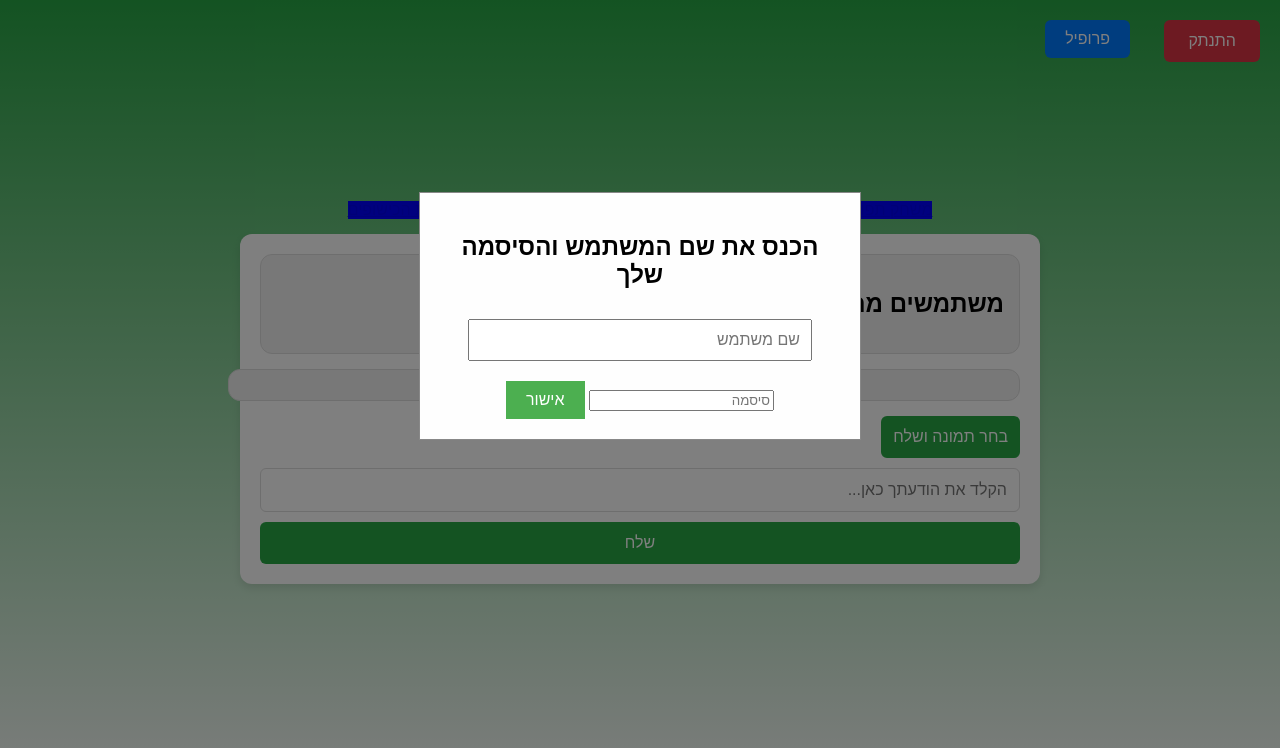
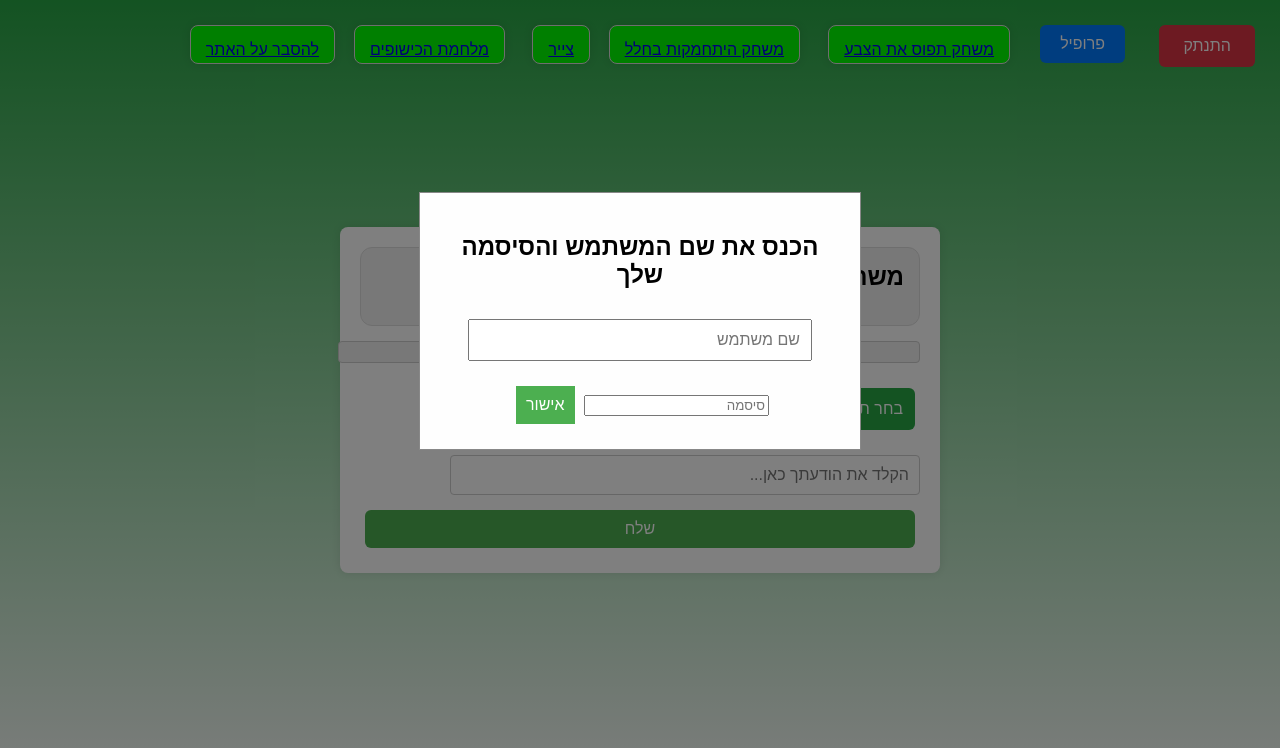
Before and after one commit to demama7/chat_nisioni7, a website: page public/register.html in a window 1280 px wide. Drawn offline with nearby package versions, Linux system fonts and the light colour scheme; no server answers.

```diff
--- a/public/style.css
+++ b/public/style.css
@@ -1,31 +1,28 @@
-/* סגנון כללי */
 body {
     font-family: Arial, sans-serif;
     margin: 0;
-    padding: 0;
+    height: 100vh;
     display: flex;
     flex-direction: column;
+    align-items: center;
     justify-content: center;
-    align-items: center;
-    min-height: 100vh;
     background: linear-gradient(to bottom, #28a745, #ffffff);
+    transition: background 2s ease;
     direction: rtl;
+    text-align: right;
 }
-
-/* עיצוב מיכל הצ'אט */
 .chat-container {
-    width: 90%;
+    display: flex;
+    flex-direction: column;
+    width: 100%;
     max-width: 800px;
-    background-color: white;
+    background: white;
     border-radius: 12px;
     box-shadow: 0 4px 8px rgba(0, 0, 0, 0.1);
     padding: 20px;
-    margin: 15px;
+    margin: 25px;
     box-sizing: border-box;
-    transition: all 0.3s ease;
 }
-
-/* עיצוב הודעות */
 #chatMessages {
     width: 100%;
     max-height: 400px;
@@ -38,7 +35,6 @@
     display: flex;
     flex-direction: column;
 }
-
 .chat-message {
     margin: 10px 0;
     display: flex;
@@ -46,12 +42,10 @@
     align-items: flex-start;
     width: 100%;
 }
-
 .chat-message span {
     font-weight: bold;
     color: #333;
 }
-
 .chat-message button {
     background-color: #dc3545;
     color: white;
@@ -63,28 +57,28 @@
     margin-top: 5px;
     transition: background-color 0.3s;
 }
-
 .chat-message button:hover {
     background-color: #c82333;
 }
-
-/* טופס הצ'אט */
 .chat-form {
     display: flex;
     flex-direction: column;
     width: 100%;
 }
-
-.chat-form input[type="text"],
-.chat-form input[type="file"] {
+.chat-form input[type="text"] {
     margin-bottom: 10px;
     padding: 12px;
     border: 1px solid #ddd;
     border-radius: 6px;
+}
+.chat-form input[type="file"] {
+    margin-bottom: 10px;
+    border: 1px solid #ddd;
+    border-radius: 6px;
+    padding: 12px;
+    display: block;
     width: 100%;
-    box-sizing: border-box;
 }
-
 .chat-form button {
     padding: 12px;
     background-color: #28a745;
@@ -95,12 +89,9 @@
     font-size: 1em;
     transition: background-color 0.3s;
 }
-
 .chat-form button:hover {
-    background-color: #218838;
+    background-color: #28a745;
 }
-
-/* כפתור התנתקות */
 #logoutButton {
     position: absolute;
     top: 20px;
@@ -114,12 +105,9 @@
     font-size: 1em;
     transition: background-color 0.3s;
 }
-
 #logoutButton:hover {
     background-color: #c82333;
 }
-
-/* רשימת משתמשים */
 #userList {
     width: 100%;
     max-height: 200px;
@@ -131,13 +119,11 @@
     padding: 15px;
     box-sizing: border-box;
 }
-
 #userList ul {
     list-style: none;
     padding: 0;
     margin: 0;
 }
-
 #userList li {
     margin: 8px 0;
     padding: 5px;
@@ -145,14 +131,11 @@
     background-color: #ffffff;
     box-shadow: 0 2px 4px rgba(0, 0, 0, 0.1);
 }
-
-/* עיצוב כפתורי קובץ */
 .file-upload-wrapper {
     position: relative;
     overflow: hidden;
     display: inline-block;
 }
-
 .file-upload-wrapper input[type="file"] {
     font-size: 100px;
     position: absolute;
@@ -161,7 +144,6 @@
     opacity: 0;
     cursor: pointer;
 }
-
 .file-upload-btn {
     padding: 12px 24px;
     background-color: #28a745;
@@ -173,18 +155,167 @@
     display: inline-block;
     transition: background-color 0.3s;
 }
-
 .file-upload-btn:hover {
+    background-color: #28a745;
+}
+#roomActions {
+    display: flex;
+    flex-direction: column;
+    margin-bottom: 20px;
+}
+#roomActions button {
+    margin-bottom: 10px;
+    padding: 12px;
+    background-color: #28a745;
+    color: white;
+    border: none;
+    border-radius: 6px;
+    cursor: pointer;
+    font-size: 1em;
+    transition: background-color 0.3s;
+}
+#roomActions button:hover {
     background-color: #218838;
 }
 
-/* כלי דינמי - פרופיל */
+
+body {
+    font-family: Arial, sans-serif;
+    background-color: #f4f4f4;
+    margin: 0;
+    padding: 0;
+    direction: rtl; /* תמיכה בכיוון ימין לשמאל */
+}
+
+.chat-container {
+    max-width: 600px;
+    margin: 20px auto;
+    background-color: #fff;
+    padding: 20px;
+    box-shadow: 0 0 10px rgba(0, 0, 0, 0.1);
+    border-radius: 8px;
+}
+
+#logoutButton {
+    background-color: #ff4b4b;
+    color: white;
+    border: none;
+    padding: 10px;
+    margin-bottom: 20px;
+    cursor: pointer;
+}
+
+#logoutButton:hover {
+    background-color: #ff1f1f;
+}
+
+#userList h2 {
+    margin-top: 0;
+}
+
+#chatMessages {
+    max-height: 300px;
+    overflow-y: auto;
+    margin-bottom: 20px;
+    border: 1px solid #ccc;
+    padding: 10px;
+    border-radius: 4px;
+}
+
+.chat-form {
+    display: flex;
+    flex-direction: column;
+}
+
+.file-upload-wrapper {
+    margin-bottom: 10px;
+}
+
+input[type="file"] {
+    display: none;
+}
+
+.file-upload-btn {
+    background-color: #4CAF50;
+    color: white;
+    border: none;
+    padding: 10px;
+    cursor: pointer;
+}
+
+.file-upload-btn:hover {
+    background-color: #45a049;
+}
+
+#messageInput {
+    padding: 10px;
+    border: 1px solid #ccc;
+    border-radius: 4px;
+    margin-bottom: 10px;
+}
+
+#sendMessageButton {
+    background-color: #4CAF50;
+    color: white;
+    border: none;
+    padding: 10px;
+    cursor: pointer;
+}
+
+#sendMessageButton:hover {
+    background-color: #45a049;
+}
+
+/* עיצוב המודאל */
+.modal {
+    display: none; /* מוסתר כברירת מחדל */
+    position: fixed;
+    z-index: 1;
+    left: 0;
+    top: 0;
+    width: 100%;
+    height: 100%;
+    background-color: rgba(0, 0, 0, 0.5); /* רקע שקוף */
+}
+
+.modal-content {
+    background-color: #fefefe;
+    margin: 15% auto;
+    padding: 20px;
+    border: 1px solid #888;
+    width: 80%;
+    max-width: 400px;
+    text-align: center;
+}
+
+input[type="text"] {
+    width: 80%;
+    padding: 10px;
+    margin-top: 10px;
+    margin-bottom: 20px;
+    font-size: 16px;
+}
+
+button {
+    padding: 10px 20px;
+    background-color: #4CAF50;
+    color: white;
+    border: none;
+    cursor: pointer;
+    font-size: 16px;
+}
+
+button:hover {
+    background-color: #45a049;
+}
+
+/* סגנון הכפתור למעלה בצד שמאל */
 #profileButton {
     position: absolute;
-    top: 20px;
-    right: 150px;
-    background-color: #007bff;
-    color: white;
+    top: 20px; /* מרחק מהקצה העליון של המסך */
+    right: 150px; /* מרחק מהקצה הימני של המסך */
+    background-color: #007bff; /* צבע רקע */
+    color: white; /* צבע טקסט */
     border: none;
     padding: 10px 20px;
     border-radius: 6px;
@@ -194,15 +325,34 @@
 }
 
 #profileButton:hover {
-    background-color: #0056b3;
+    background-color: #0056b3; /* צבע רקע בעת ריחוף */
 }
 
-/* תפריט פרופיל */
+/* סגנון כפתור התנתקות למעלה בצד ימין */
+#logoutButton {
+    position: absolute;
+    top: 20px; /* מרחק מהקצה העליון של המסך */
+    right: 20px; /* מרחק מהקצה הימני של המסך */
+    background-color: #dc3545; /* צבע רקע */
+    color: white; /* צבע טקסט */
+    border: none;
+    padding: 12px 24px;
+    border-radius: 6px;
+    cursor: pointer;
+    font-size: 1em;
+    transition: background-color 0.3s;
+}
+
+#logoutButton:hover {
+    background-color: #c82333; /* צבע רקע בעת ריחוף */
+}
+
+/* סגנון לתפריט פרופיל */
 #profileMenu {
-    display: none;
+    display: none; /* מוסתר כברירת מחדל */
     position: absolute;
-    top: 60px;
-    right: 20px;
+    top: 60px; /* מרחק מהקצה העליון של המסך */
+    right: 20px; /* מרחק מהקצה השמאלי של המסך */
     background-color: #fff;
     border: 1px solid #ddd;
     border-radius: 8px;
@@ -220,85 +370,96 @@
     margin: 5px 0;
 }
 
-/* כפתור סגירה לתפריט */
-#closeProfileMenu {
+
+#closeProfileMenu{
     background-color: #ff0019;
 }
 
-#openPassword {
-    background-color: #066ddb;
+#openPassword{
+    background-color: #066ddb ;
 }
 
-/* עיצוב רספונסיבי */
-@media only screen and (max-width: 600px) {
-    .chat-container {
-        width: 100%;
-        padding: 15px;
-    }
+body {
+    font-family: Arial, sans-serif;
+    display: flex;
+    justify-content: center;
+    align-items: center;
+    height: 100vh;
+    margin: 0;
+    background-color: #f0f0f0;
+}
 
-    #logoutButton {
-        padding: 10px;
-        font-size: 0.9em;
-    }
+#gameContainer {
+    text-align: center;
+    width: 80%;
+}
 
-    #profileButton {
-        right: 100px;
-    }
+#canvasContainer {
+    display: flex;
+    justify-content: space-around;
+}
 
-    #profileMenu {
-        width: 90%;
-        right: 5%;
-    }
+canvas {
+    border: 1px solid #000;
+    background-color: #fff;
+}
+
+#tools {
+    margin-top: 10px;
+}
+
+button {
+    padding: 10px;
+    margin: 5px;
+    cursor: pointer;
+}
+
+#rating .drawing {
+    margin: 10px;
+    text-align: center;
 }
 
 
+#linkGame{
+    position: absolute;
+    top: 25px; /* מרחק מהקצה העליון של המסך */
+    right: 270px; /* מרחק מהקצה הימני של המסך */
 
-input[type="text"] {
-    width: 80%;
-    padding: 10px;
-    margin-top: 10px;
-    margin-bottom: 20px;
-    font-size: 16px;
 }
 
-button {
-    padding: 10px 20px;
-    background-color: #4CAF50;
-    color: white;
-    border: none;
-    cursor: pointer;
-    font-size: 16px;
+#linkGame1{
+    position: absolute;
+    top: 25px; /* מרחק מהקצה העליון של המסך */
+    right: 480px; /* מרחק מהקצה הימני של המסך */
+
 }
-.modal-content {
-    background-color: #fefefe;
-    margin: 15% auto;
-    padding: 20px;
-    border: 1px solid #888;
-    width: 80%;
-    max-width: 400px;
-    text-align: center;
-}
-/* עיצוב המודאל */
-.modal {
-    display: none; /* מוסתר כברירת מחדל */
-    position: fixed;
-    z-index: 1;
-    left: 0;
-    top: 0;
-    width: 100%;
-    height: 100%;
-    background-color: rgba(0, 0, 0, 0.5); /* רקע שקוף */
+#linkGame2{
+    position: absolute;
+    top: 25px; /* מרחק מהקצה העליון של המסך */
+    right: 690px; /* מרחק מהקצה הימני של המסך */
+
 }
 
-/* סגנון לתפריט פרופיל */
-#profileMenu {
-    display: none; /* מוסתר כברירת מחדל */
+#linkGame3{
     position: absolute;
-    top: 60px; /* מרחק מהקצה העליון של המסך */
-    right: 20px; /* מרחק מהקצה השמאלי של המסך */
-    background-color: #fff;
+    top: 25px; /* מרחק מהקצה העליון של המסך */
+    right:945px ; /* מרחק מהקצה הימני של המסך */
+}
+
+.linkGame{
+    background-color: rgb(0, 255, 0);
     border: 1px solid #ddd;
     border-radius: 8px;
     padding: 15px;
     box-shadow: 0 0 10px rgba(0, 0, 0, 0.1);
+    height: 7px;
 }
+
+#divToolsUser{
+    background-color: blue;
+}
+#linkGame4{
+    position: absolute;
+    top: 25px; /* מרחק מהקצה העליון של המסך */
+    right: 775px; /* מרחק מהקצה הימני של המסך */
+}
```
